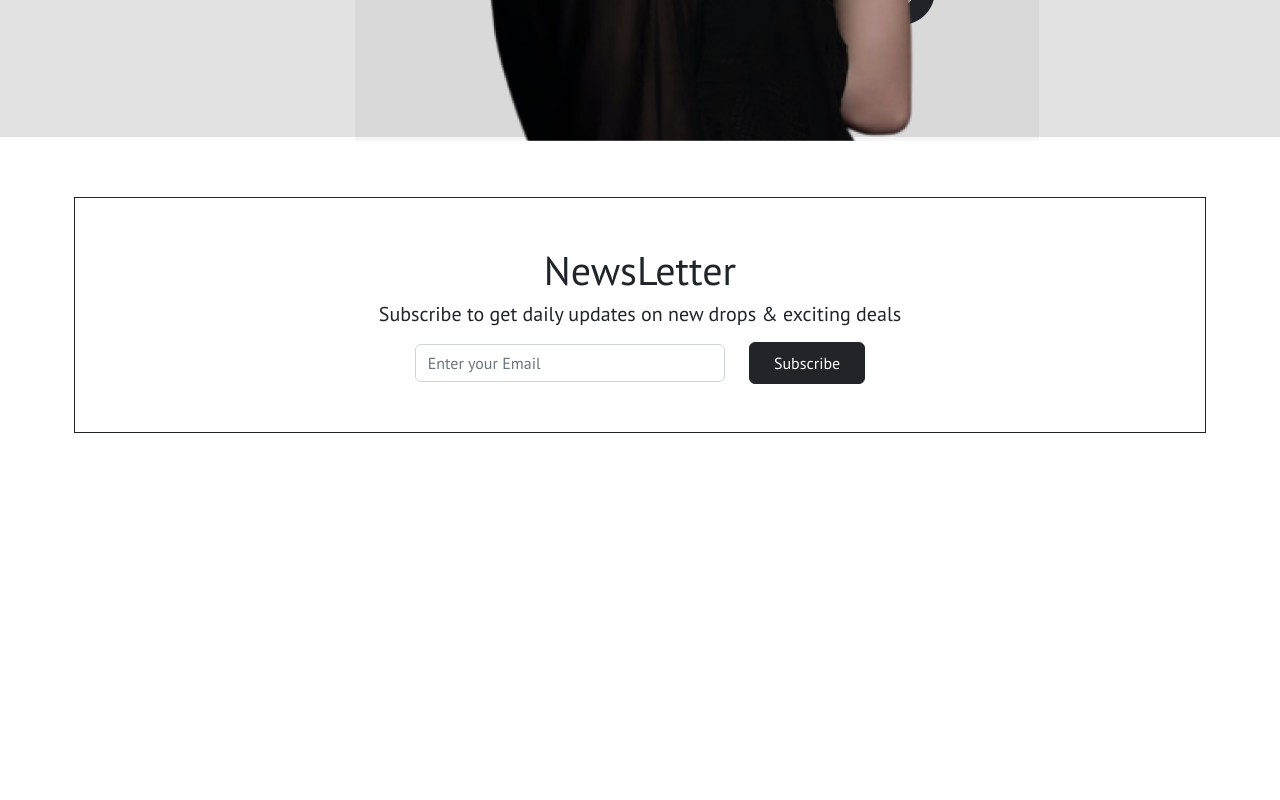
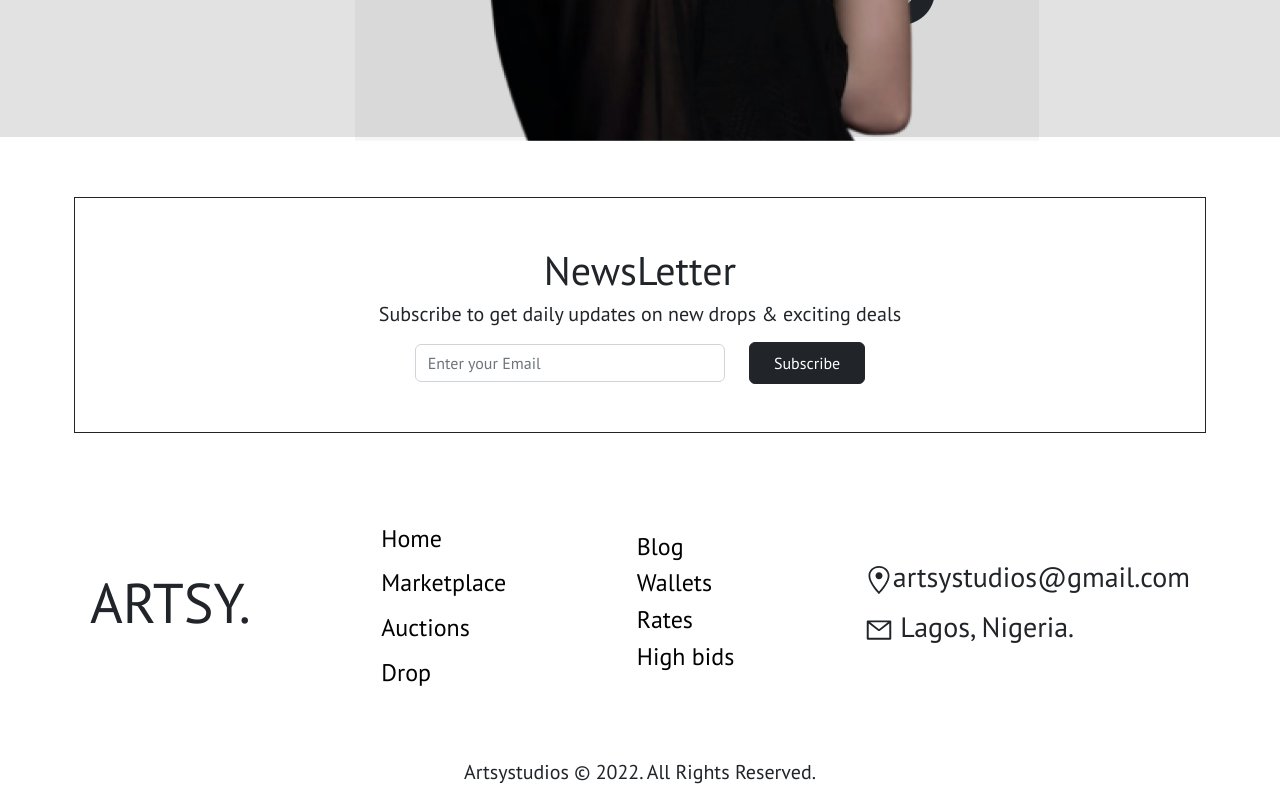
Before and after one commit to Barnyvic/artsy, a React (Vite) app: page / in a window 1280 px wide. Shown: the part 4294-5094 px from the top of the page. Before the commit the page ends 4787 px from the top, so only its background shows below. Built offline with nearby package versions, Linux system fonts and the light colour scheme; a web font is replaced by a local one.

Commit message:
footer finished

```diff
--- a/src/App.jsx
+++ b/src/App.jsx
@@ -6,6 +6,7 @@ import { Route, Routes, useLocation } from "react-router-dom";
 import Navbar from "./components/navbar/Navbar";
 import { AnimatePresence } from "framer-motion";
 import "rsuite/dist/rsuite.min.css";
+import Footer from "./components/footer/Footer";
 
 function App() {
   const location = useLocation();
@@ -21,6 +22,7 @@ function App() {
           <Route path="/drop" element={<Drop />} />
         </Routes>
       </AnimatePresence>
+      <Footer />
     </div>
   );
 }
--- /dev/null
+++ b/src/components/footer/Footer.jsx
@@ -0,0 +1,96 @@
+import React from "react";
+import { Link } from "react-router-dom";
+import { GoLocation } from "react-icons/go";
+import { AiOutlineMail } from "react-icons/ai";
+
+function Footer() {
+  return (
+    <div className="Footer-Container p-2">
+      <div className="container">
+        <div className="footerContent d-md-flex justify-content-between p-2 align-items-center g-5">
+          <div className="footer-logo">
+            <a href="/" className="header-link text-decoration-none">
+              <h1 className=" text-dark display-4">ARTSY.</h1>
+            </a>
+          </div>
+          <div className="footer1items">
+            {FooterItems.map((items) => (
+              <div className="navlist_Container" key={items.id}>
+                <Link to={items.path} className=" text-decoration-none">
+                  <li className="navlist_Items text-black h4 my-sm-3">
+                    {items.text}
+                  </li>
+                </Link>
+              </div>
+            ))}
+          </div>
+          <div className="footer2Items">
+            {FooterItems2.map((items) => (
+              <div className="navlist_Container" key={items.id}>
+                <li className="navlist_Items text-black h4">{items.text}</li>
+              </div>
+            ))}
+          </div>
+          <div className="footer3items">
+            <li className="h3">
+              <GoLocation />
+              artsystudios@gmail.com
+            </li>
+            <li className="h3 mt-3">
+              <AiOutlineMail /> Lagos, Nigeria.
+            </li>
+          </div>
+        </div>
+        <div className="footeryear text-center mt-5">
+          <p className="h5">
+            Artsystudios © {new Date().getFullYear()}. All Rights Reserved.
+          </p>
+        </div>
+      </div>
+    </div>
+  );
+}
+
+export default Footer;
+
+const FooterItems = [
+  {
+    id: 1,
+    text: "Home",
+    path: "/",
+  },
+  {
+    id: 2,
+    text: "Marketplace",
+    path: "/marketplace",
+  },
+  {
+    id: 3,
+    text: "Auctions",
+    path: "/auction",
+  },
+  {
+    id: 4,
+    text: "Drop",
+    path: "/drop",
+  },
+];
+
+const FooterItems2 = [
+  {
+    id: 1,
+    text: "Blog",
+  },
+  {
+    id: 2,
+    text: "Wallets",
+  },
+  {
+    id: 3,
+    text: "Rates",
+  },
+  {
+    id: 4,
+    text: "High bids",
+  },
+];
--- a/src/pages/HomePage.jsx
+++ b/src/pages/HomePage.jsx
@@ -1,4 +1,4 @@
-import React from "react";
+import React, { useState } from "react";
 import SliderComponet from "../components/navbar/sliderComponet";
 import { motion } from "framer-motion";
 import featureIMg1 from "../images/Rectangle 299.png";
@@ -11,6 +11,12 @@ import { AiOutlineArrowRight } from "react-icons/ai";
 import GirlImage from "../images/agirl.png";
 
 function HomePage() {
+  const [text, setText] = useState("");
+
+  const handleChange = (e) => {
+    setText(e.target.value);
+  };
+
   return (
     <motion.div
       initial={{ opacity: 0 }}
@@ -206,6 +212,8 @@ function HomePage() {
                     type="email"
                     className="form-control"
                     placeholder="Enter your Email"
+                    value={text}
+                    onChange={handleChange}
                   />
                   <button type="submit" className="btn btn-dark py-2 px-4">
                     Subscribe
```
